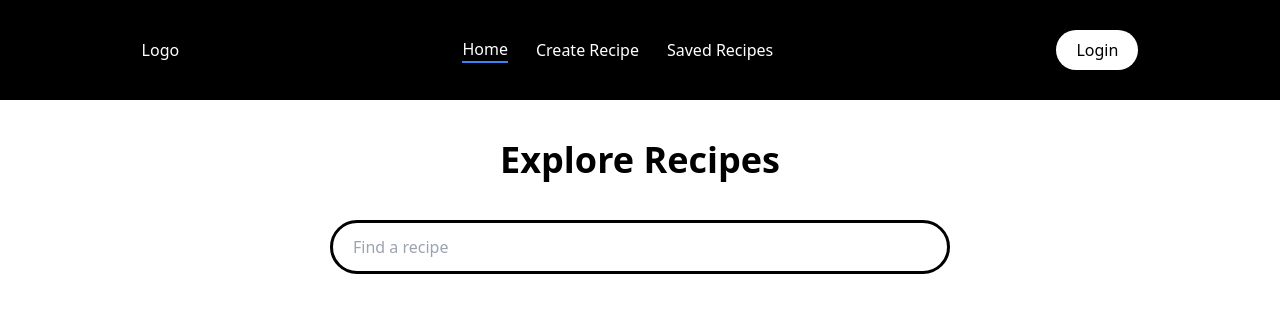
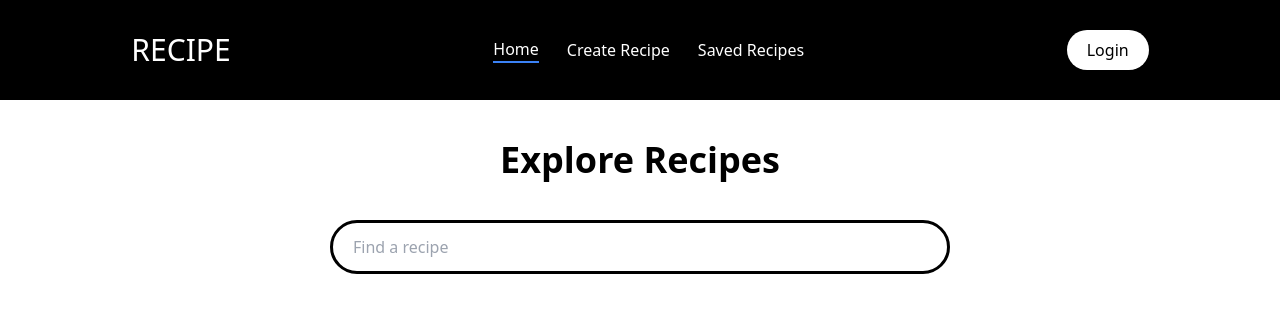
Before and after one commit to joseph-lang7/Recipe, a React (Vite) app in the folder client/: page / in a window 1280 px wide. Shown: the top 312 px of the page. Built offline with nearby package versions, Linux system fonts and the light colour scheme; no server answers.

Commit message:
Change logo size in navbar

```diff
--- a/client/src/components/navbar/navbar.jsx
+++ b/client/src/components/navbar/navbar.jsx
@@ -20,7 +20,7 @@ export const Navbar = () => {
   return (
     <div className="w-full bg-black h-[100px] text-white flex justify-center items-center">
       <div className="flex w-full max-w-[2000px] justify-between px-5 md:px-0 md:justify-around">
-        <div className="flex items-center">Logo</div>
+        <div className="flex items-center text-2xl md:text-3xl">RECIPE</div>
         <ul className="hidden md:flex gap-7 items-center">
           {navLinks.map((navLink) => (
             <li
```
